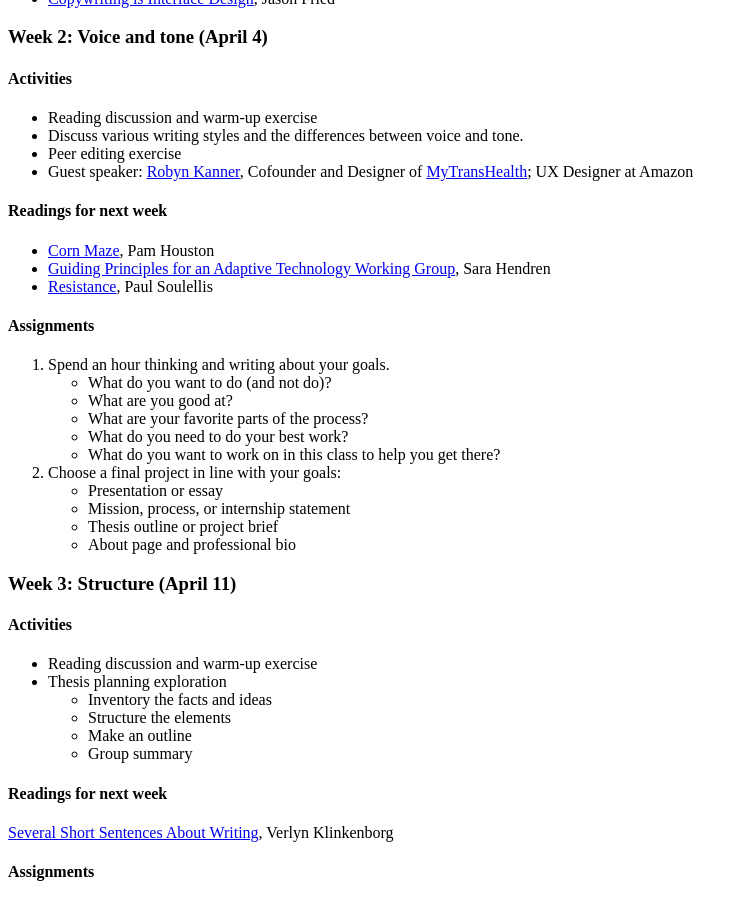
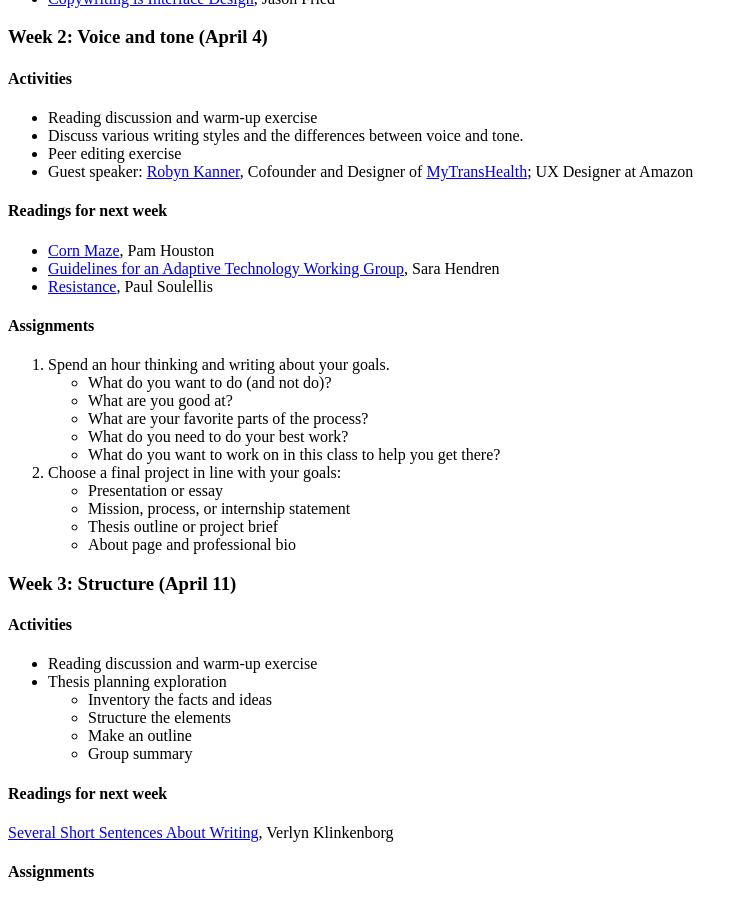
Before and after one commit to nicoleslaw/strategicwriting, a Jekyll site: the page built from syllabus.md, in a window 1280 px wide and 900 px high, scrolled down 1742 px. Shown: the whole window, without its empty margins (0-748 px from the left). Built offline with Jekyll 4.4.1, drawn with Linux system fonts in a browser that asks for light colours; some of the changed text lies outside the part shown.

Commit message:
Updates link from ablerism

```diff
--- a/syllabus.md
+++ b/syllabus.md
@@ -87,7 +87,7 @@ Bring a blog post or essay you wrote in the past for discussion next week.
 
 #### Readings for next week
 * [Corn Maze](http://hungermtn.org/corn-maze/), Pam Houston
-* [Guiding Principles for an Adaptive Technology Working Group](http://ablersite.org/2014/08/20/guiding-principles-for-an-adaptive-technology-working-group/), Sara Hendren
+* [Guidelines for an Adaptive Technology Working Group](http://aplusa.org/#manifesto), Sara Hendren
 * [Resistance](http://counterpractice.tumblr.com/), Paul Soulellis
 
 #### Assignments
```
Also changed, not shown: other parts of syllabus.md (+1 -1 lines).
